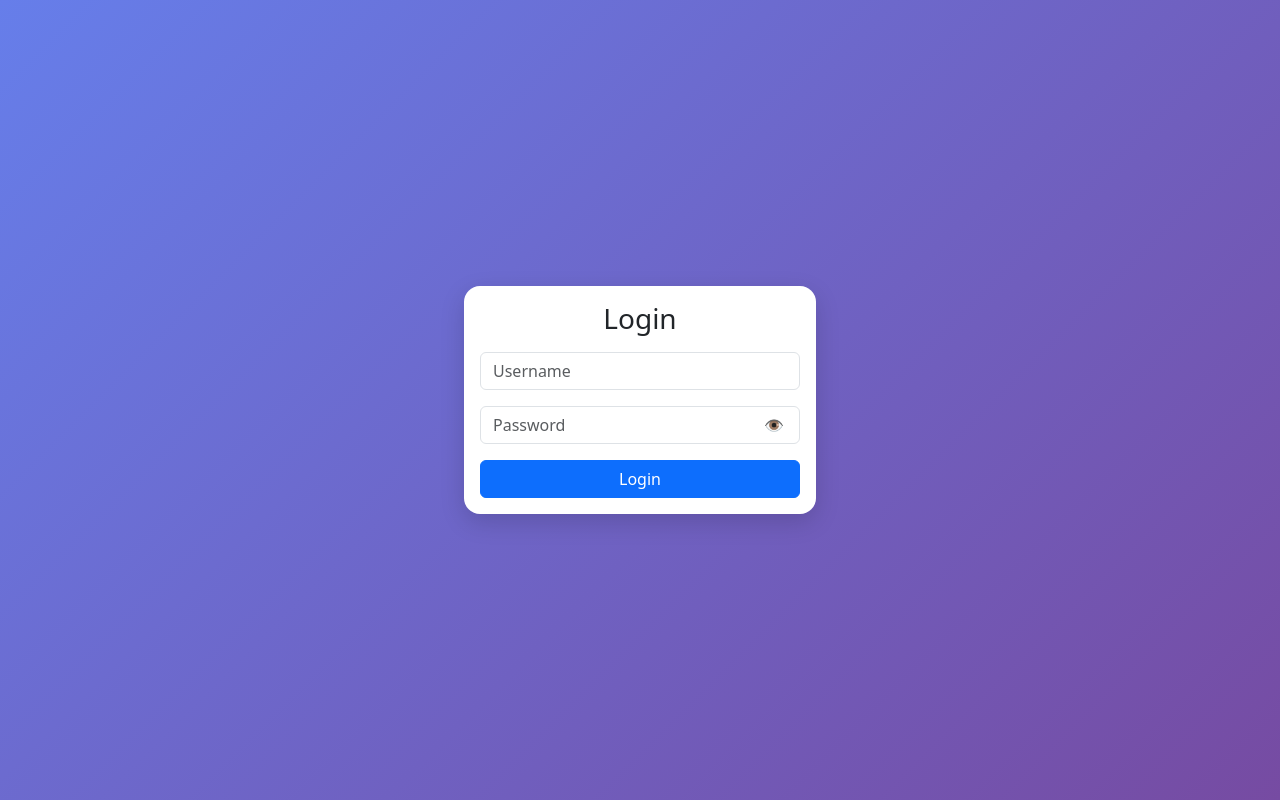
After one commit to mohamad-hasan-sohan-ajini/answering-machine-detection, a Flask app: page /login in a window 1280 px wide. The commit adds this page. Run offline with Flask 3, Linux system fonts and the light colour scheme.

Commit message:
Add login page and user management

```diff
--- a/src/keyword_update/app.py
+++ b/src/keyword_update/app.py
@@ -5,7 +5,8 @@ from datetime import datetime
 from pathlib import Path
 from typing import List, Optional
 
-from flask import Flask, jsonify, redirect, render_template, request, url_for
+
+from flask import Flask, jsonify, redirect, render_template, request, url_for, session
 from flask_login import (
     LoginManager,
     current_user,
@@ -13,14 +14,22 @@ from flask_login import (
     login_user,
     logout_user,
 )
-from sqlalchemy import update
+from flask_login import UserMixin
+from sqlalchemy import update, Column, String
+from sqlalchemy.ext.declarative import declarative_base
+
+from werkzeug.security import check_password_hash
+
+from datetime import timedelta
+
 
 file_path = Path(__file__).resolve()
 parent_dir = file_path.parent
 sys.path.insert(0, str(parent_dir))
 
 
-from database import init_db
+from models import User
+from database import init_db, Base
 from utils import (
     add_keywords,
     get_all_keywords,
@@ -33,10 +42,44 @@ from utils import (
 PORT = int(os.environ.get("PORT", 8000))
 app = Flask(__name__)
 app.secret_key = "9bee2f6c48c942a39461e688397e5346"
+app.config["REMEMBER_COOKIE_DURATION"] = timedelta(minutes=5)
+app.config["PERMANENT_SESSION_LIFETIME"] = timedelta(minutes=5)
 init_db()
 login_manager = LoginManager(app)
 login_manager.login_view = "login"
 
+
+# @app.context_processor
+# def inject_routes_link():
+#     return {'routes_link': url_for('/')}
+
+
+@app.route("/login", methods=["GET", "POST"])
+def login():
+    if request.method == "POST":
+        username = request.form["username"]
+        password = request.form["password"]
+
+        user = User.query.filter_by(user_name=username).first()
+
+        if user and user.check_password(password):
+            login_user(user)
+            session.permanent = True
+            next_page = request.args.get("next")
+            print(next_page)
+            if not next_page:
+                next_page = url_for("index")
+
+            return redirect(next_page)
+        else:
+            return "Invalid username or password", 401
+
+    return render_template("login.html")
+
+
+@login_manager.user_loader
+def load_user(user_id):
+    return User.query.get(int(user_id))
 
 @app.route("/health", methods=["GET"])
 def health():
@@ -44,12 +87,13 @@ def health():
 
 
 @app.route("/get_keywords", methods=["GET"])
+@login_required
 def get_keywords():
     return jsonify(get_confirmed_words())
 
 
 @app.route("/update_keywords", methods=["GET", "POST"])
-@login_manager.user_loader
+@login_required
 def update_keywords():
     if request.method == "POST":
         sync_keywords_with_form(request.form)
@@ -63,7 +107,7 @@ def update_keywords():
 
 
 @app.route("/add_confirmed_keywords", methods=["GET", "POST"])
-@login_manager.user_loader
+@login_required
 def add_confirmed_keywords():
     if request.method == "POST":
         add_keywords(request.form, "confirmed")
@@ -77,7 +121,7 @@ def add_confirmed_keywords():
 
 
 @app.route("/add_pending_keywords", methods=["GET", "POST"])
-@login_manager.user_loader
+@login_required
 def add_pending_keywords():
     if request.method == "POST":
         add_keywords(request.form, "pending")
@@ -121,7 +165,7 @@ def api_pending_keywords():
 
 
 @app.route("/remove_keywords", methods=["GET", "POST"])
-@login_manager.user_loader
+@login_required
 def remove_keywords():
     if request.method == "POST":
         remove_from_db(request.form)
@@ -135,7 +179,7 @@ def remove_keywords():
 
 
 @app.route("/remove_pending_keywords", methods=["GET", "POST"])
-@login_manager.user_loader
+@login_required
 def remove_pending_keywords():
     if request.method == "POST":
         remove_from_db(request.form)
@@ -149,7 +193,7 @@ def remove_pending_keywords():
 
 
 @app.route("/remove_confirmed_keywords", methods=["GET", "POST"])
-@login_manager.user_loader
+@login_required
 def remove_confirmed_keywords():
     if request.method == "POST":
         remove_from_db(request.form)
@@ -162,6 +206,93 @@ def remove_confirmed_keywords():
         )
 
 
+@app.route("/")
+@login_required
+def show_routes():
+    routes = []
+    for rule in app.url_map.iter_rules():
+        # Skip static route
+        if rule.endpoint == "static":
+            continue
+
+        # Build the URL for the route
+        url = url_for(rule.endpoint, **{arg: f"<{arg}>" for arg in rule.arguments})
+        routes.append((rule.endpoint, url, list(rule.methods)))
+
+    # Sort alphabetically by endpoint
+    routes.sort(key=lambda x: x[0])
+
+    html = """
+    <html>
+    <head>
+        <title>Available Routes</title>
+        <style>
+            body {
+                font-family: 'Poppins', sans-serif;
+                background: #f5f7fa;
+                padding: 2rem;
+            }
+            h1 {
+                color: #333;
+            }
+            table {
+                width: 100%;
+                border-collapse: collapse;
+                background: white;
+                box-shadow: 0 2px 10px rgba(0,0,0,0.05);
+                border-radius: 8px;
+                overflow: hidden;
+            }
+            th, td {
+                padding: 1rem;
+                text-align: left;
+                border-bottom: 1px solid #eee;
+            }
+            tr:hover {
+                background-color: #f1f5fb;
+            }
+            a {
+                color: #4f46e5;
+                text-decoration: none;
+            }
+            a:hover {
+                text-decoration: underline;
+            }
+            th {
+                background: #4f46e5;
+                color: white;
+            }
+        </style>
+    </head>
+    <body>
+        <h1>Available Flask Routes</h1>
+        <table>
+            <thead>
+                <tr>
+                    <th>Endpoint</th>
+                    <th>URL</th>
+                </tr>
+            </thead>
+            <tbody>
+    """
+
+    for endpoint, url, methods in routes:
+        html += f"""
+        <tr>
+            <td>{endpoint}</td>
+            <td><a href="{url}">{url}</a></td>
+        </tr>
+        """
+
+    html += """
+            </tbody>
+        </table>
+    </body>
+    </html>
+    """
+    return html
+
+
 if __name__ == "__main__":
     # For local dev only. Behind a real server, use gunicorn/uwsgi.
     app.run(host="0.0.0.0", port=PORT, debug=True)
--- a/src/keyword_update/database.py
+++ b/src/keyword_update/database.py
@@ -23,5 +23,4 @@ Base.query = db_session.query_property()
 
 def init_db():
     import models
-
     Base.metadata.create_all(bind=engine)
--- a/src/keyword_update/templates/add_keywords.html
+++ b/src/keyword_update/templates/add_keywords.html
@@ -28,7 +28,7 @@
     </script>
 </head>
 <body>
-    <h1>{{ page_title }}</h1>
+    <h1>{{ page_title }} <a href="{{ url_for('show_routes') }}" style="font-size: 0.6em; margin-left: 10px; background: #4f46e5; color: white; padding: 4px 10px; border-radius: 6px; text-decoration: none;">Routes URLs</a></h1>
     <form method="post" action="{{ url_for(destination_url) }}">
         <div id="keywords-container">
             <div class="keyword-input-row">
--- /dev/null
+++ b/src/keyword_update/templates/login.html
@@ -0,0 +1,69 @@
+<!DOCTYPE html>
+<html lang="en">
+<head>
+  <meta charset="UTF-8">
+  <meta name="viewport" content="width=device-width, initial-scale=1.0">
+  <title>Login</title>
+  <link href="https://cdn.jsdelivr.net/npm/bootstrap@5.3.2/dist/css/bootstrap.min.css" rel="stylesheet">
+  <style>
+    body {
+      background: linear-gradient(135deg, #667eea, #764ba2);
+      height: 100vh;
+      display: flex;
+      justify-content: center;
+      align-items: center;
+    }
+    .card {
+      width: 22rem;
+      border: none;
+      border-radius: 1rem;
+      box-shadow: 0 8px 25px rgba(0, 0, 0, 0.15);
+    }
+    .toggle-password {
+      cursor: pointer;
+      position: absolute;
+      right: 1rem;
+      top: 50%;
+      transform: translateY(-50%);
+      color: #6c757d;
+    }
+    .toggle-password:hover {
+      color: #495057;
+    }
+  </style>
+</head>
+<body>
+
+  <div class="card p-3">
+    <h3 class="text-center mb-3">Login</h3>
+    <form method="post">
+      <div class="mb-3">
+        <input type="text" name="username" class="form-control" placeholder="Username" required>
+      </div>
+
+      <div class="mb-3 position-relative">
+        <input type="password" id="password" name="password" class="form-control" placeholder="Password" required>
+        <span class="toggle-password" onclick="togglePassword()">👁️</span>
+      </div>
+
+      <button type="submit" class="btn btn-primary w-100">Login</button>
+    </form>
+
+  </div>
+
+  <script>
+    function togglePassword() {
+      const passwordField = document.getElementById("password");
+      const toggleIcon = document.querySelector(".toggle-password");
+      if (passwordField.type === "password") {
+        passwordField.type = "text";
+        toggleIcon.textContent = "🙈";
+      } else {
+        passwordField.type = "password";
+        toggleIcon.textContent = "👁️";
+      }
+    }
+  </script>
+
+</body>
+</html>
--- a/src/keyword_update/templates/remove_keywords.html
+++ b/src/keyword_update/templates/remove_keywords.html
@@ -16,7 +16,7 @@
     </style>
 </head>
 <body>
-    <h1>Remove Keywords (check to remove)</h1>
+    <h1>Remove Keywords (check to remove) <a href="{{ url_for('show_routes') }}" style="font-size: 0.6em; margin-left: 10px; background: #4f46e5; color: white; padding: 4px 10px; border-radius: 6px; text-decoration: none;">Routes URLs</a></h1>
     <form method="post" action="{{ url_for(destination_url) }}">
         <ul class="keywords-grid">
             {% for word in keywords %}
--- a/src/keyword_update/templates/update_keywords.html
+++ b/src/keyword_update/templates/update_keywords.html
@@ -13,7 +13,7 @@
   </style>
 </head>
 <body>
-  <h1>Keyword Manager</h1>
+  <h1>Keyword Manager <a href="{{ url_for('show_routes') }}" style="font-size: 0.6em; margin-left: 10px; background: #4f46e5; color: white; padding: 4px 10px; border-radius: 6px; text-decoration: none;">Routes URLs</a></h1>
 
 <form method="post" action="{{ url_for('update_keywords') }}">
     <div style="display: flex; gap: 2rem;">
```
Also changed, not shown: src/keyword_update/models.py (+30 -1 lines), src/keyword_update/user_management.py (added, +63 -0 lines).
